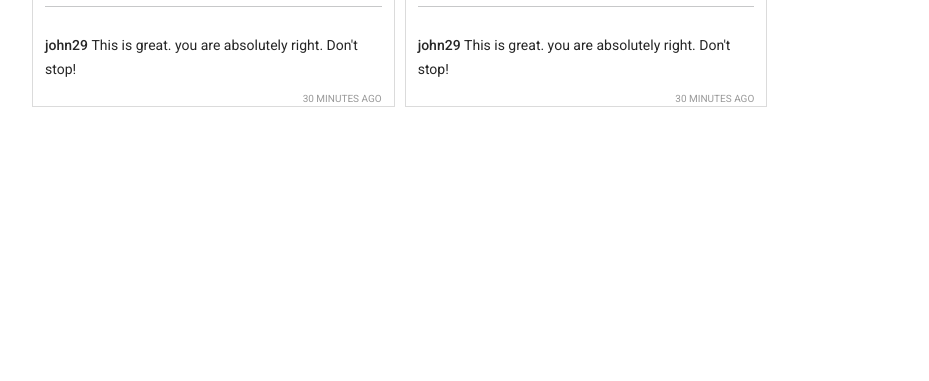
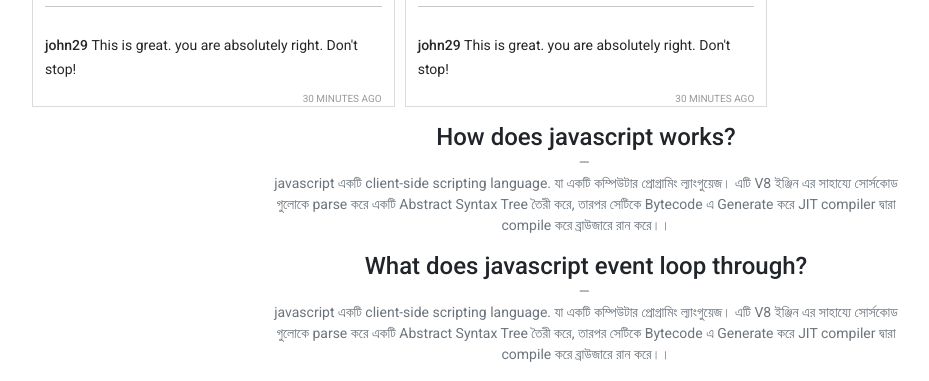
Before and after one commit to MShafiMS/insta-shohor, a plain HTML site: page index.html in a window 1280 px wide. Shown: the part 1425-1806 px from the top of the page, without its empty margins (54-983 px from the left). Before the commit the page ends 1548 px from the top, so only its background shows below. Drawn offline with nearby package versions, Linux system fonts and the light colour scheme.

Commit message:
third commit

```diff
--- a/index.html
+++ b/index.html
@@ -77,6 +77,24 @@
                 <h1>Reported posts</h1>
             </div>
         </main>
+        <section>
+            <figure class="text-center">
+                <blockquote class="blockquote">
+                  <h4>How does javascript works?</h4>
+                </blockquote>
+                <figcaption class="blockquote-footer col-md-6 mx-auto">
+                  <p>javascript একটি client-side scripting language. যা একটি  কম্পিউটার প্রোগ্রামিং ল্যাংগুয়েজ। এটি V8 ইঞ্জিন এর সাহায্যে  সোর্সকোড গুলোকে parse করে একটি  Abstract Syntax Tree তৈরী করে, তারপর সেটিকে Bytecode এ Generate করে JIT compiler দ্বারা compile করে ব্রাউজারে রান করে।।
+                  </p>
+                </figcaption>
+            <figure class="text-center">
+                <blockquote class="blockquote">
+                  <h4>What does javascript event loop through?</h4>
+                </blockquote>
+                <figcaption class="blockquote-footer col-md-6 mx-auto">
+                  <p>javascript একটি client-side scripting language. যা একটি  কম্পিউটার প্রোগ্রামিং ল্যাংগুয়েজ। এটি V8 ইঞ্জিন এর সাহায্যে  সোর্সকোড গুলোকে parse করে একটি  Abstract Syntax Tree তৈরী করে, তারপর সেটিকে Bytecode এ Generate করে JIT compiler দ্বারা compile করে ব্রাউজারে রান করে।।
+                  </p>
+                </figcaption>
+        </section>
         <footer></footer>
 
         <!-- add javascript  file  -->
--- a/js/app.js
+++ b/js/app.js
@@ -151,7 +151,7 @@ const displayLikedPosts = () => {
     const likedPosts = getLikedPosts();
     likedPosts.forEach((post) => {
         const div = createPost(post);
-        document.getElementById("liked").innerHTML = " ";
+        document.getElementById("liked").innerHTML = "";
         document.getElementById("liked").appendChild(div);
     });
 };
@@ -160,7 +160,7 @@ const displayReportedPosts = () => {
     const reportedPosts = getReportedPosts();
     reportedPosts.forEach((post) => {
         const div = createPost(post);
-        document.getElementById("reported").innerHTML = " ";
+        document.getElementById("reported").innerHTML = "";
         document.getElementById( "reported" ).appendChild(div);
     });
 };
```
